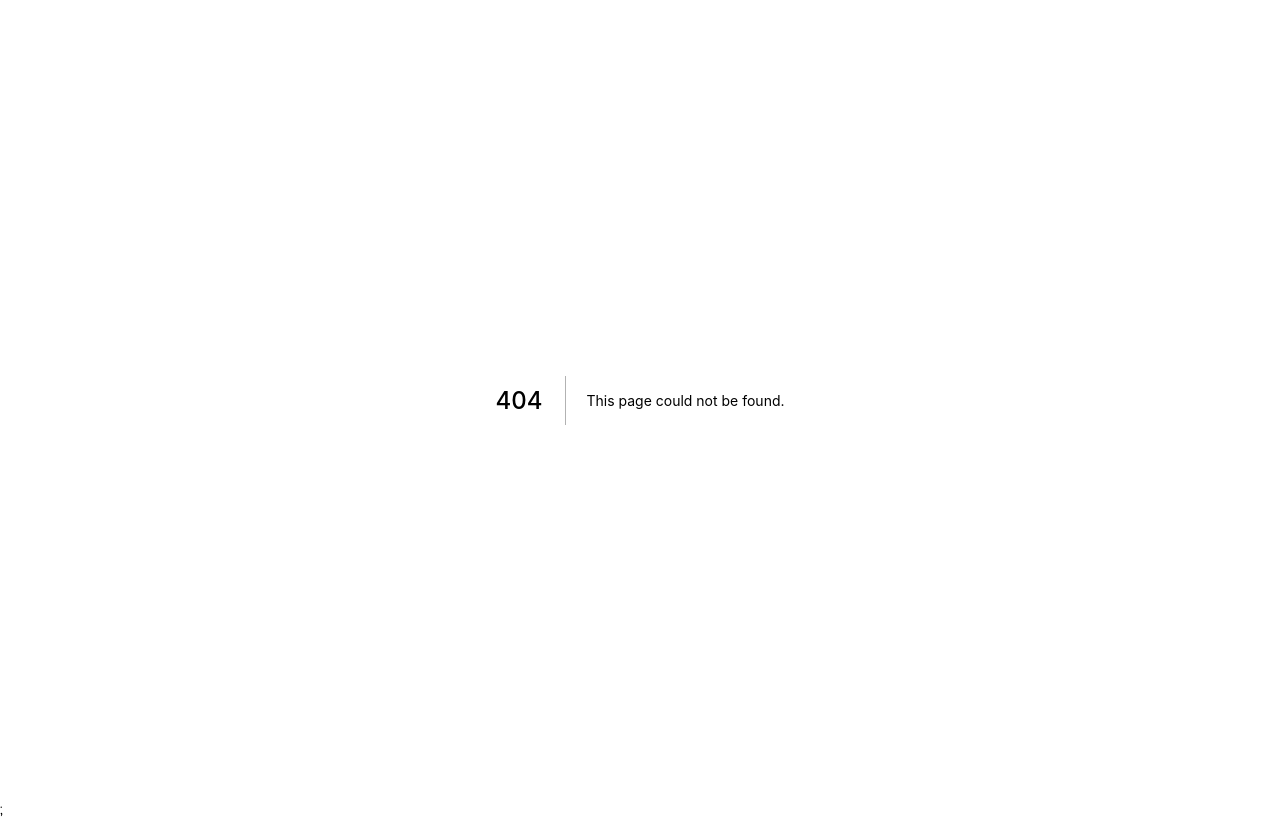
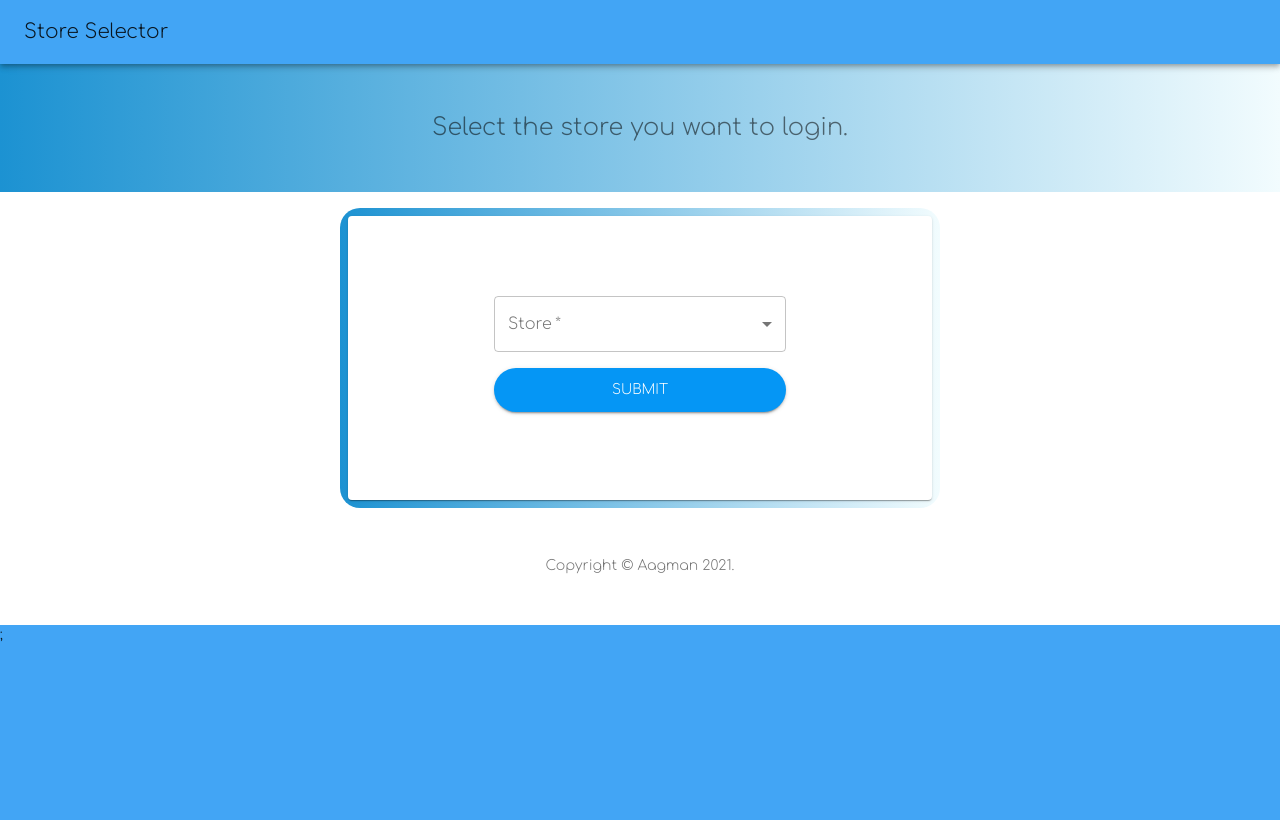
Before and after one commit to eyeamkd/aagman, a Next.js app in the folder client/: page /selectstore in a window 1280 px wide. Before the commit this address had no page. Built offline with nearby package versions, Linux system fonts and the light colour scheme.

Commit message:
Added store selector page. Modified queries and mutations to change the id type from string to id. Added the sign up and creation of store. Added feature to receive store id as query parameter in the orders.js page.

```diff
--- a/client/GraphQL/Mutations/OrdersMutation.js
+++ b/client/GraphQL/Mutations/OrdersMutation.js
@@ -2,7 +2,7 @@ import {gql} from '@apollo/client'
 
 
 export const ADD_ORDERS=gql`
-mutation AddOrderMutation($addOrderOrderCode: Int!, $addOrderOrderStatus: StatusOfOrder!, $addOrderItems: [ItemsListInput]!, $addOrderStoreId: String!, $addOrderTotalCost: Float!, $addOrderPaymentMode: PaymentTypes!, $addOrderPaymentStatus: PaymentStatusTypes!) {
+mutation AddOrderMutation($addOrderOrderCode: Int!, $addOrderOrderStatus: StatusOfOrder!, $addOrderItems: [ItemsListInput]!, $addOrderStoreId: ID!, $addOrderTotalCost: Float!, $addOrderPaymentMode: PaymentTypes!, $addOrderPaymentStatus: PaymentStatusTypes!) {
   addOrder(orderCode: $addOrderOrderCode, orderStatus: $addOrderOrderStatus, items: $addOrderItems, storeId: $addOrderStoreId, totalCost: $addOrderTotalCost, paymentMode: $addOrderPaymentMode, paymentStatus: $addOrderPaymentStatus)
 }
 `
--- a/client/GraphQL/Queries/StoreQueries.js
+++ b/client/GraphQL/Queries/StoreQueries.js
@@ -1,7 +1,7 @@
 import {gql} from '@apollo/client'
 
 export const GET_STORE_MENU_ITEMS=gql`
-query Query($ordersDashboardStoreId: String!) {
+query Query($ordersDashboardStoreId: ID!) {
   ordersDashboard(storeId: $ordersDashboardStoreId) {
     orders {
       orderCode
--- a/client/pages/menu.js
+++ b/client/pages/menu.js
@@ -129,7 +129,7 @@ const Menu = () => {
         else {
             createOrders({
                 variables: {
-                    addOrderOrderCode: "-",
+                    addOrderOrderCode: 0,
                     addOrderOrderStatus: "OrderReceived",
                     addOrderItems: itemList,
                     addOrderStoreId: "612ce82e79045644d4ea287f",
--- a/client/pages/orders.js
+++ b/client/pages/orders.js
@@ -5,12 +5,12 @@ import { useRouter } from 'next/router'
 import Head from 'next/head'
 
 const StoreOrders = () => {
-    const [email, setEmail] = useState("");
+    const [storeId, setStoreId] = useState("");
     const { query } = useRouter();
 
     useEffect(() => {
-        console.log("This is the email id received.", query.email);
-        setEmail(query.email);
+        console.log("This is the store id received.", query.storeId);
+        setEmail(query.storeId);
     }, [])
 
     return (
--- /dev/null
+++ b/client/pages/selectstore.js
@@ -0,0 +1,157 @@
+import React, { useState, useEffect } from 'react';
+import { makeStyles } from '@material-ui/core/styles';
+import Button from '@material-ui/core/Button';
+import InputLabel from '@material-ui/core/InputLabel';
+import FormControl from '@material-ui/core/FormControl';
+import Select from '@material-ui/core/Select';
+import { useRouter } from 'next/router'
+import Footer from "../components/Footer";
+import Head from 'next/head';
+import CssBaseline from '@material-ui/core/CssBaseline';
+import AppBar from '@material-ui/core/AppBar';
+import Toolbar from '@material-ui/core/Toolbar';
+import Typography from '@material-ui/core/Typography';
+import Container from '@material-ui/core/Container';
+import Card from '@material-ui/core/Card';
+import Grid from '@material-ui/core/Grid';
+
+const useStyles = makeStyles((theme) => ({
+    root: {
+        backgroundColor: "white",
+    },
+    form: {
+        width: '50%', // Fix IE 11 issue.
+        margin: theme.spacing(10),
+        textAlign: "center"
+    },
+    submit: {
+        margin: theme.spacing(2, 0, 1),
+        backgroundColor: "#0596f5",
+        color: "#ffffff",
+        padding: "10px",
+        borderRadius: "40px",
+        textAlign: "center"
+    },
+    formControl: {
+        margin: "5px 0"
+    },
+    heroContent: {
+        background: "linear-gradient(to right, #1c92d2, #f2fcfe)",
+        padding: theme.spacing(6, 0, 4),
+    },
+    cardGrid: {
+        background: "linear-gradient(to right, #1c92d2, #f2fcfe)",
+        borderRadius: "20px",
+        marginTop: theme.spacing(2),
+        padding: theme.spacing(1),
+    },
+    card: {
+        display: 'flex',
+        textAlign: "center",
+        justifyContent: "center"
+    },
+}));
+
+const SelectStore = () => {
+    const classes = useStyles();
+
+    const [stores, setStores] = useState([]);
+
+    const [storeId, setStoreId] = useState("");
+
+    const router = useRouter();
+
+    const [email, setEmail] = useState("");
+    const { query } = useRouter();
+
+    useEffect(() => {
+        console.log("This is the email id received.", query.email);
+        setEmail(query.email);
+    }, [])
+
+    const handleSubmit = e => {
+        e.preventDefault()
+
+        router.push({
+            pathname: '/orders',
+            query: { storeId: storeId },
+        })
+
+    }
+
+    const handleInputChange = e => {
+        setStoreId(e.target.value)
+    }
+
+    return (
+        <>
+            <div className={classes.root}>
+                <Head>
+                    <title>Select Store</title>
+                </Head>
+                <React.Fragment>
+                    <CssBaseline />
+                    <AppBar position="relative">
+                        <Toolbar>
+                            <Typography variant="h6" color="inherit" noWrap>
+                                Store Selector
+                            </Typography>
+                        </Toolbar>
+                    </AppBar>
+                    <main>
+                        <div className={classes.heroContent}>
+                            <Container maxWidth="sm">
+                                <Typography variant="h5" align="center" color="textSecondary" paragraph>
+                                    Select the store you want to login.
+                                </Typography>
+                            </Container>
+                        </div>
+                        <Container className={classes.cardGrid} maxWidth="sm">
+                            <Grid container alignItems="center" spacing={0}>
+                                <Grid item xs={12}>
+                                    <Card className={classes.card}>
+                                        <form className={classes.form} noValidate onSubmit={handleSubmit}>
+                                            <FormControl variant="outlined" className={classes.textField} fullWidth required autoComplete="store" autoFocus>
+                                                <InputLabel htmlFor="store">Store</InputLabel>
+                                                <Select
+                                                    native
+                                                    name="store"
+                                                    value={""}
+                                                    onChange={handleInputChange}
+                                                    label="Store"
+                                                >
+                                                    <option aria-label="None" value="" />
+                                                    {stores.map((store, index) =>
+                                                        <option key={index} value={store.id}>{store.name}</option>
+                                                    )}
+                                                </Select>
+                                            </FormControl>
+                                            <Button
+                                                type="submit"
+                                                fullWidth
+                                                variant="contained"
+                                                color="secondary"
+                                                className={classes.submit}
+                                            >
+                                                Submit
+                                            </Button>
+                                        </form>
+                                    </Card>
+                                </Grid>
+                            </Grid>
+                        </Container>
+                    </main>
+                </React.Fragment>
+            </div>
+            <Footer />
+        </>
+    )
+}
+
+export default SelectStore;
+
+export async function getServerSideProps(context) {
+    return {
+        props: {}, // will be passed to the page component as props
+    };
+}
```
Also changed, not shown: client/GraphQL/Queries/MenuQueries.js (+4 -3 lines), client/components/VerifyOrder.js (+4 -4 lines), client/components/signup.js (+16 -9 lines), 1 other file (tests, documents, lock files or other folders). Lines whose indentation alone changed are shown as unchanged.
